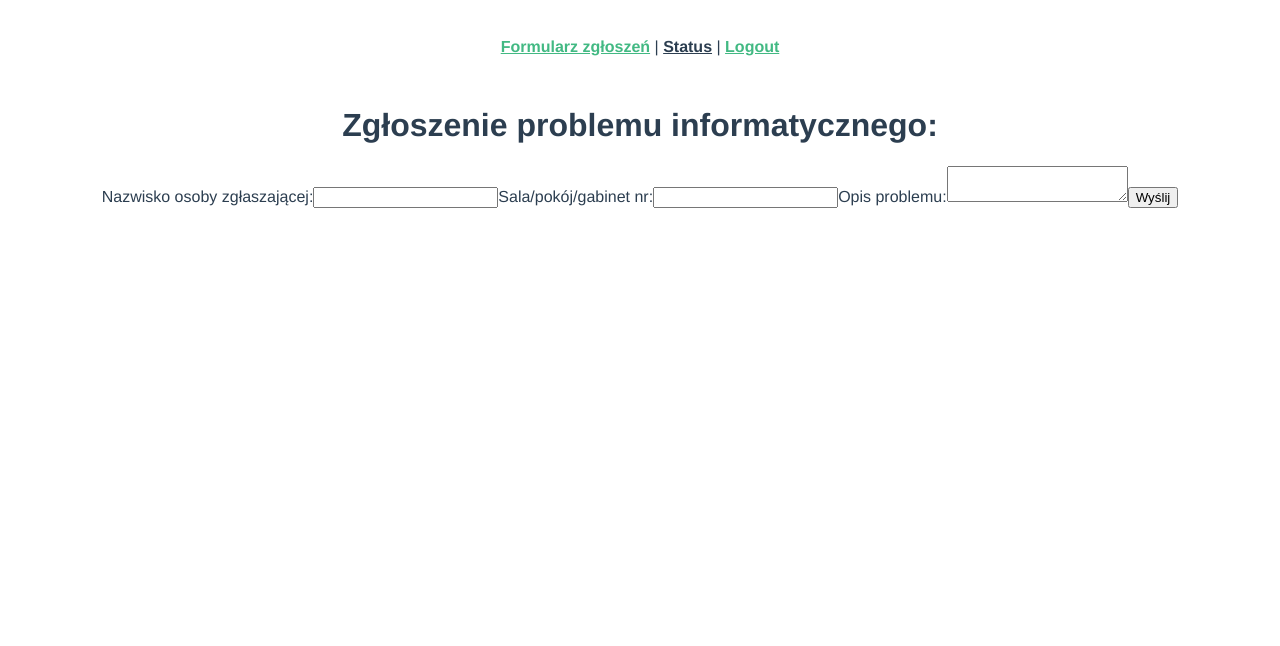
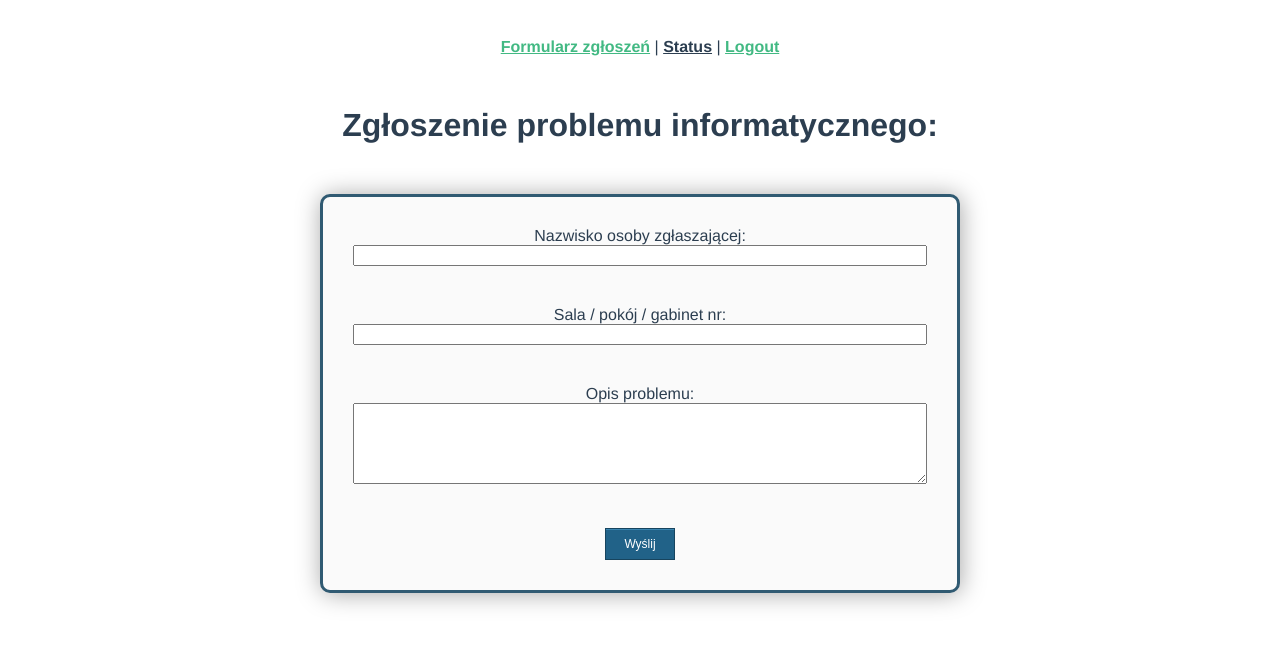
Before and after one commit to mariuszsak/ets, a Vue app in the folder apps/web/: page / in a window 1280 px wide. Shown: the top 646 px of the page. Built offline with nearby package versions, Linux system fonts and the light colour scheme; no server answers; sample sign-in values are in the browser's storage.

Commit message:
Style applied

```diff
--- a/apps/web/src/components/MainForm.vue
+++ b/apps/web/src/components/MainForm.vue
@@ -1,14 +1,14 @@
 <template>
   <Navbar />
   <h1>Zgłoszenie problemu informatycznego:</h1>
-  <form>
-    <label>Nazwisko osoby zgłaszającej:</label>
-    <input type="text" required v-model="formVal.name">
-    <label>Sala/pokój/gabinet nr:</label>
-    <input type="text" required v-model="formVal.room">
-    <label>Opis problemu:</label>
-    <textarea required v-model="formVal.issue"/>
-    <button type="submit" @click="submitForm">Wyślij</button>
+  <form class="form">
+    <label class="field-header">Nazwisko osoby zgłaszającej:</label>
+    <input class="field-full" type="text" required v-model="formVal.name">
+    <label class="field-header">Sala / pokój / gabinet nr:</label>
+    <input class="field-full" type="text" required v-model="formVal.room">
+    <label class="field-header">Opis problemu:</label>
+    <textarea class="field-full" rows="5" required v-model="formVal.issue"/>
+    <button class="btn" type="submit" @click="submitForm">Wyślij</button>
   </form>
 </template>
 
@@ -52,4 +52,40 @@ export default {
 *::after {
   box-sizing: border-box;
 }
+
+.form {
+  max-width: 50vw;
+  background: #FAFAFA;
+  padding: 30px;
+  margin: 50px auto;
+  box-shadow: 1px 1px 25px rgba(0, 0, 0, 0.35);
+  border-radius: 10px;
+  border: 3px solid #305A72;
+}
+
+.field-header {
+  padding-bottom: 12vh;
+}
+
+.field-full{
+  width: 100%;
+  margin-bottom: 5vh;
+}
+
+.btn {
+  -moz-box-shadow: inset 0 1px 0 0 #3985B1;
+  -webkit-box-shadow: inset 0 1px 0 0 #3985B1;
+  box-shadow: inset 0 1px 0 0 #3985B1;
+  background-color: #216288;
+  border: 1px solid #17445E;
+  display: inline-block;
+  cursor: pointer;
+  color: #FFFFFF;
+  padding: 8px 18px;
+  text-decoration: none;
+  font: 12px Arial, Helvetica, sans-serif;
+}
+.btn:hover {
+  background: #28739E linear-gradient(to bottom, #2D77A2 5%, #337DA8 100%);
+}
 </style>
```
